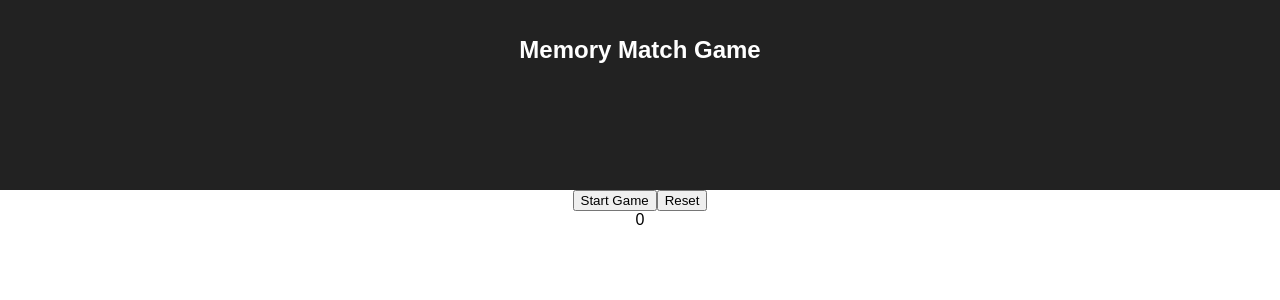
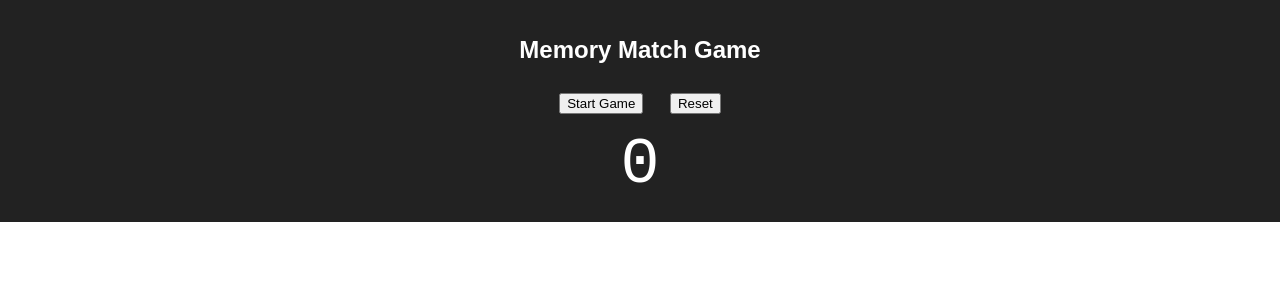
Before and after one commit to JasonLev/react-redux-memory-match, a React (Create React App) app: page / in a window 1280 px wide. Shown: the top 300 px of the page. Built offline with nearby package versions, Linux system fonts and the light colour scheme.

Commit message:
u/btns and styling

```diff
--- a/src/App.css
+++ b/src/App.css
@@ -9,7 +9,6 @@
 
 .App-header {
   background-color: #222;
-  height: 150px;
   padding: 20px;
   color: white;
 }
@@ -18,11 +17,11 @@
   font-size: 1.5em;
 }
 
-.App-intro {
-  font-size: large;
+.App-header button {
+  margin: 1em;
 }
 
-@keyframes App-logo-spin {
-  from { transform: rotate(0deg); }
-  to { transform: rotate(360deg); }
+.App-header #timer {
+  font-family: monospace;
+  font-size: 5em;
 }
--- a/src/App.js
+++ b/src/App.js
@@ -27,8 +27,8 @@ class App extends Component {
       <div className="App">
         <header className="App-header">
           <h1 className="App-title">Memory Match Game</h1>
+          <GameStatus startGame={this.startGameChange} stopGame={this.stopGameChange} gameActive={this.state.active} />
         </header>
-        <GameStatus startGame={this.startGameChange} stopGame={this.stopGameChange} gameActive={this.state.active} />
         <Board gameActive={this.state.active} />
       </div>
     );
--- a/src/components/Button.js
+++ b/src/components/Button.js
@@ -1,6 +1,10 @@
-import React, { Component } from 'react';
+import React from 'react';
 
 function Button(props) {
-  return <button onClick={props.handleClick}>{props.gameActive ? "Pause Game" : "Start Game"}</button>
+  if (props.reset) {
+    return <button onClick={props.handleReset}>Reset</button>;
+  } else {
+    return <button onClick={props.handleClick}>{props.gameActive ? "Pause Game" : "Start Game"}</button>
+  }
 }
 export default Button;
--- a/src/components/GameStatus.js
+++ b/src/components/GameStatus.js
@@ -1,8 +1,6 @@
 import React, { Component } from 'react';
 import Timer from './Timer';
 import Button from './Button';
-import ResetButton from './ResetButton';
-
 
 class GameStatus extends Component {
   constructor(props){
@@ -30,7 +28,7 @@ class GameStatus extends Component {
     return (
       <div>
         <Button handleClick={this.toggleGame} gameActive={this.props.gameActive} />
-        <ResetButton handleReset={this.toggleReset}  />
+        <Button handleReset={this.toggleReset} reset={true} />
         <Timer initTime={0}
                gameActive={this.props.gameActive}
                reset={this.state.reset}
--- a/src/components/ResetButton.js
+++ /dev/null
@@ -1,7 +0,0 @@
-import React, { Component } from 'react';
-
-function ResetButton(props) {
-  return <button onClick={props.handleReset}>Reset</button>
-}
-
-export default ResetButton;
--- a/src/components/Timer.js
+++ b/src/components/Timer.js
@@ -39,7 +39,7 @@ class Timer extends Component {
     }
   }
   render() {
-    return <div>{this.state.time}</div>
+    return <div id="timer">{this.state.time}</div>
   }
 }
 
```
